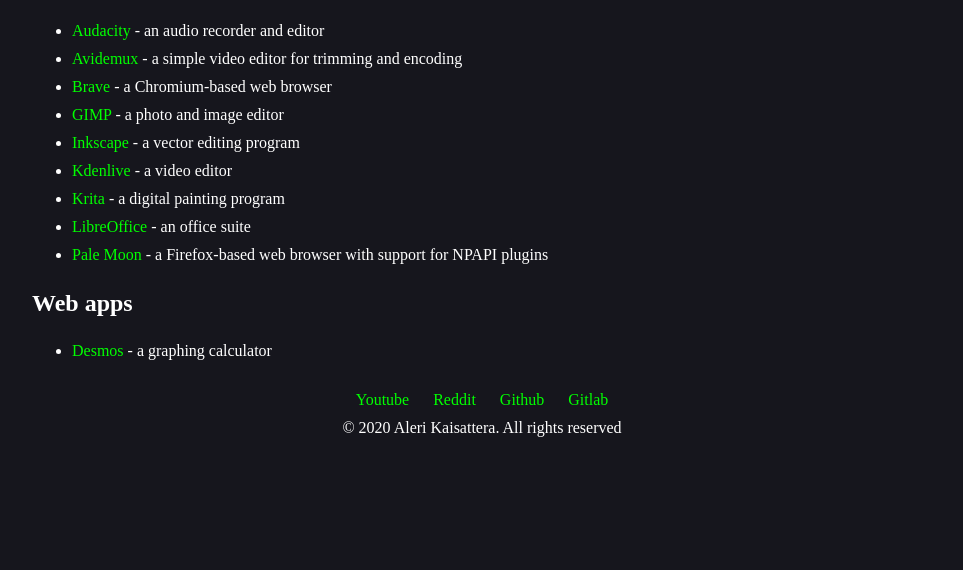
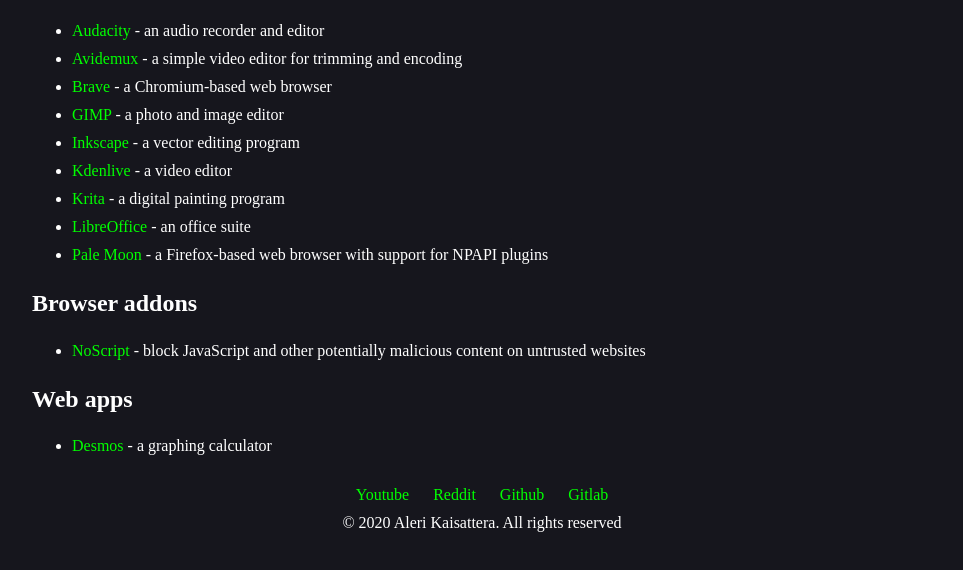
Before and after one commit to alerikaisattera/ak-website, a plain HTML site: page website/links.html in a window 1280 px wide. Shown: the part 190-760 px from the top of the page, without its empty margins (158-1121 px from the left). Drawn offline with Linux system fonts and the light colour scheme.

Commit message:
New image & more links

```diff
--- a/website/links.html
+++ b/website/links.html
@@ -29,6 +29,10 @@
           <li><a href="https://www.libreoffice.org/">LibreOffice</a> - an office suite</li>
           <li><a href="https://www.palemoon.org/">Pale Moon</a> - a Firefox-based web browser with support for NPAPI plugins</li>
         </ul>
+        <h2>Browser addons</h2>
+        <ul>
+          <li><a href="https://noscript.net/">NoScript</a> - block JavaScript and other potentially malicious content on untrusted websites</li>
+        </ul>
         <h2>Web apps</h2>
         <ul>
           <li><a href="https://www.desmos.com/calculator">Desmos</a> - a graphing calculator</li>
```
Also changed, not shown: website/gallery.html (+1 -0 lines), website/gallery/antarctic.png (added).
